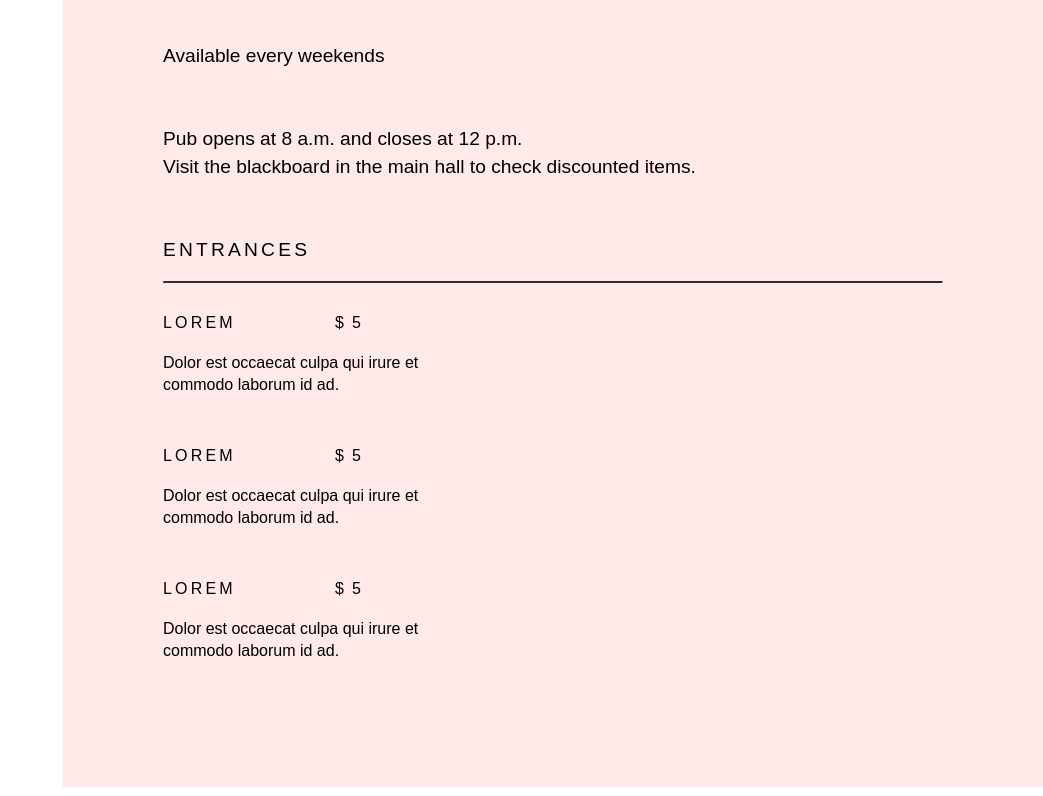
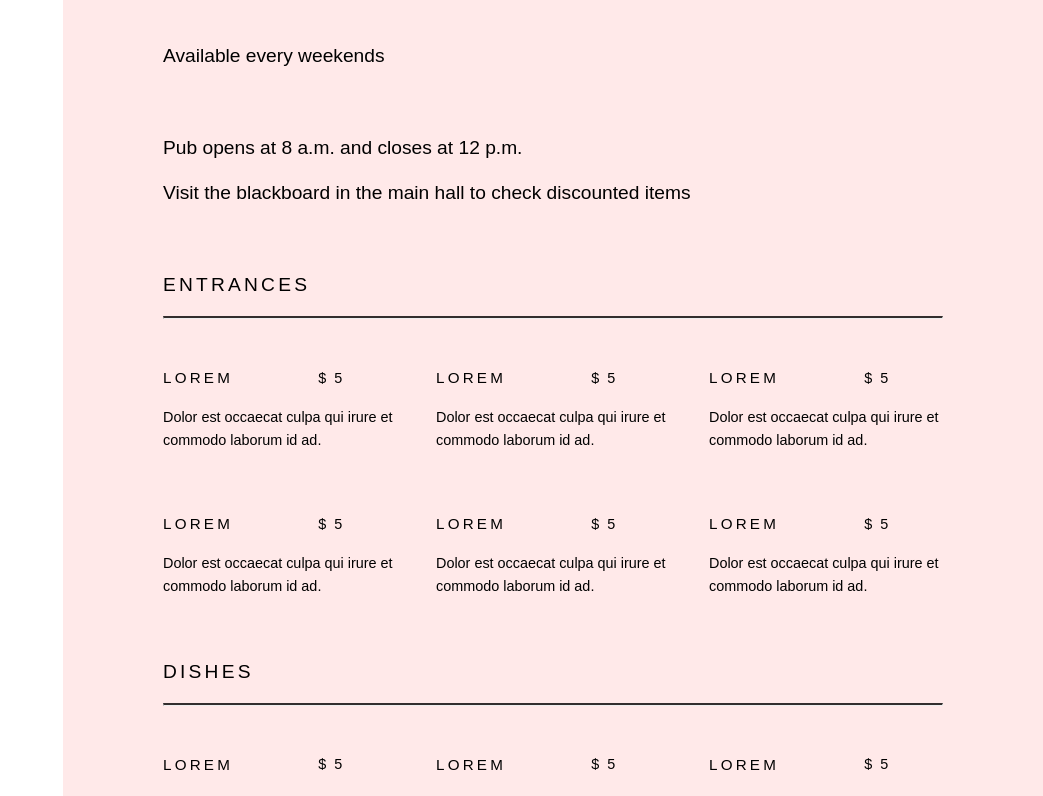
Before and after one commit to afutofu/machios-pub-and-gym, a React (Create React App) app: page / in a window 1280 px wide. Shown: the part 980-1776 px from the top of the page, without its empty margins (237-1280 px from the left). Built offline with nearby package versions, Linux system fonts and the light colour scheme.

Commit message:
Improved styling, added more content
Added dishes and desserts to the menu

```diff
--- a/src/components/Menu/Menu.js
+++ b/src/components/Menu/Menu.js
@@ -13,11 +13,11 @@ const menu = () => {
         <p>Available every weekends</p>
         <div className={classes.Close}>
           <p>Pub opens at 8 a.m. and closes at 12 p.m.</p>
-          <p>
-            Visit the blackboard in the main hall to check discounted items.
-          </p>
+          <p>Visit the blackboard in the main hall to check discounted items</p>
         </div>
-        <MenuSection title="entrances" />
+        <MenuSection title="entrances" items={6} />
+        <MenuSection title="dishes" items={9} />
+        <MenuSection title="dessert" items={3} />
       </div>
     </div>
   );
--- a/src/components/Menu/Menu.module.css
+++ b/src/components/Menu/Menu.module.css
@@ -14,7 +14,7 @@
 }
 
 .Container .Close p {
-  line-height: 0.5rem;
+  line-height: 1.6rem;
 }
 
 .Container .Close {
--- a/src/components/Menu/MenuItem/MenuItem.module.css
+++ b/src/components/Menu/MenuItem/MenuItem.module.css
@@ -1,8 +1,8 @@
 .MenuItem {
-  margin-bottom: 50px;
-  width: 33%;
+  margin-bottom: 30px;
+  width: 30%;
   font-family: Arial, Helvetica, sans-serif;
-  font-size: 1rem;
+  font-size: 0.9rem;
 }
 
 .NamePrice {
@@ -16,6 +16,7 @@
   margin: 0;
   text-transform: uppercase;
   letter-spacing: 0.2rem;
+  font-size: 0.95rem;
 }
 
 .Price {
--- a/src/components/Menu/MenuSection/MenuSection.js
+++ b/src/components/Menu/MenuSection/MenuSection.js
@@ -5,26 +5,25 @@ import classes from "./MenuSection.module.css";
 import MenuItem from "../MenuItem/MenuItem";
 
 const menuSection = props => {
+  const renderMenuItems = () => {
+    let menuItems = [];
+    for (let i = 0; i < props.items; i++) {
+      menuItems.push(
+        <MenuItem
+          name="lorem"
+          price="5"
+          desc="Dolor est occaecat culpa qui irure et commodo laborum id ad."
+        />
+      );
+    }
+    return menuItems;
+  };
+
   return (
     <div className={classes.MenuSection}>
       <p className={classes.MenuSectionTitle}>{props.title}</p>
       <hr />
-
-      <MenuItem
-        name="lorem"
-        price="5"
-        desc="Dolor est occaecat culpa qui irure et commodo laborum id ad."
-      />
-      <MenuItem
-        name="lorem"
-        price="5"
-        desc="Dolor est occaecat culpa qui irure et commodo laborum id ad."
-      />
-      <MenuItem
-        name="lorem"
-        price="5"
-        desc="Dolor est occaecat culpa qui irure et commodo laborum id ad."
-      />
+      <div className={classes.MenuItems}>{renderMenuItems()}</div>
     </div>
   );
 };
--- a/src/components/Menu/MenuSection/MenuSection.module.css
+++ b/src/components/Menu/MenuSection/MenuSection.module.css
@@ -4,7 +4,13 @@
   margin-bottom: 20px;
 }
 
-hr {
+.MenuSection hr {
   border-top: 2px solid rgba(0, 0, 0, 0.8);
   margin-bottom: 30px;
 }
+
+.MenuItems {
+  display: flex;
+  flex-wrap: wrap;
+  justify-content: space-between;
+}
--- a/src/components/Navbar/NavigationItems/NavigationItem/NavigationItem.module.css
+++ b/src/components/Navbar/NavigationItems/NavigationItem/NavigationItem.module.css
@@ -1,7 +1,7 @@
 .NavigationItem {
   color: #ffe9e9;
   text-transform: uppercase;
-  font-size: 1rem;
+  font-size: 0.8rem;
   font-family: Arial, Helvetica, sans-serif;
   letter-spacing: 0.3rem;
 }
```
